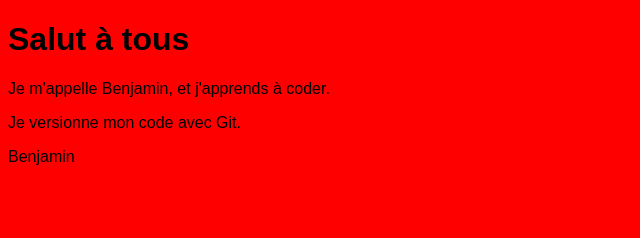
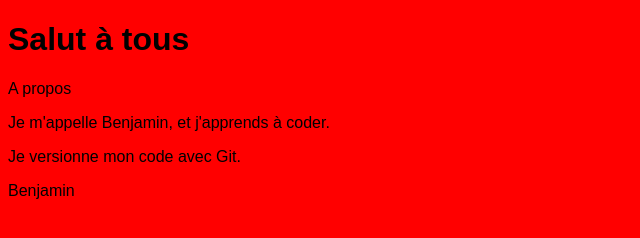
Before and after one commit to BenRochet/ExerciceGit, a plain HTML site: page index.html in a window 1280 px wide. Shown: the whole page, without its empty margins (0-640 px from the left). Drawn offline with Linux system fonts and the light colour scheme.

Commit message:
feat: add about section

```diff
--- a/index.html
+++ b/index.html
@@ -7,7 +7,7 @@
   </head>
   <body>
     <h1>Salut à tous</h1>
-    <p></p>
+    <section>A propos</section>
     <p>Je m'appelle Benjamin, et j'apprends à coder.</p>
     <p>Je versionne mon code avec Git.</p>
     <footer>Benjamin</footer>
```
